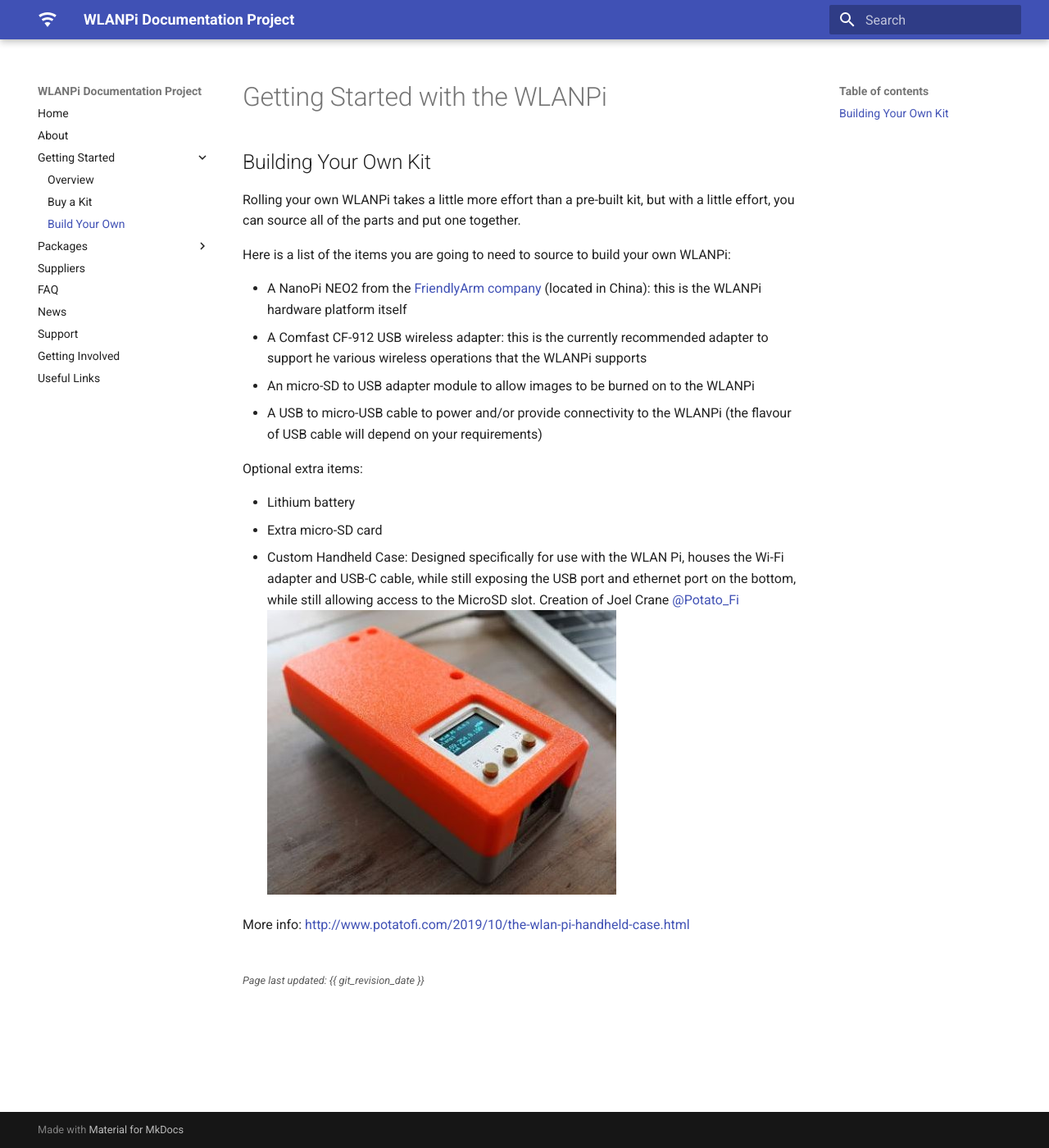
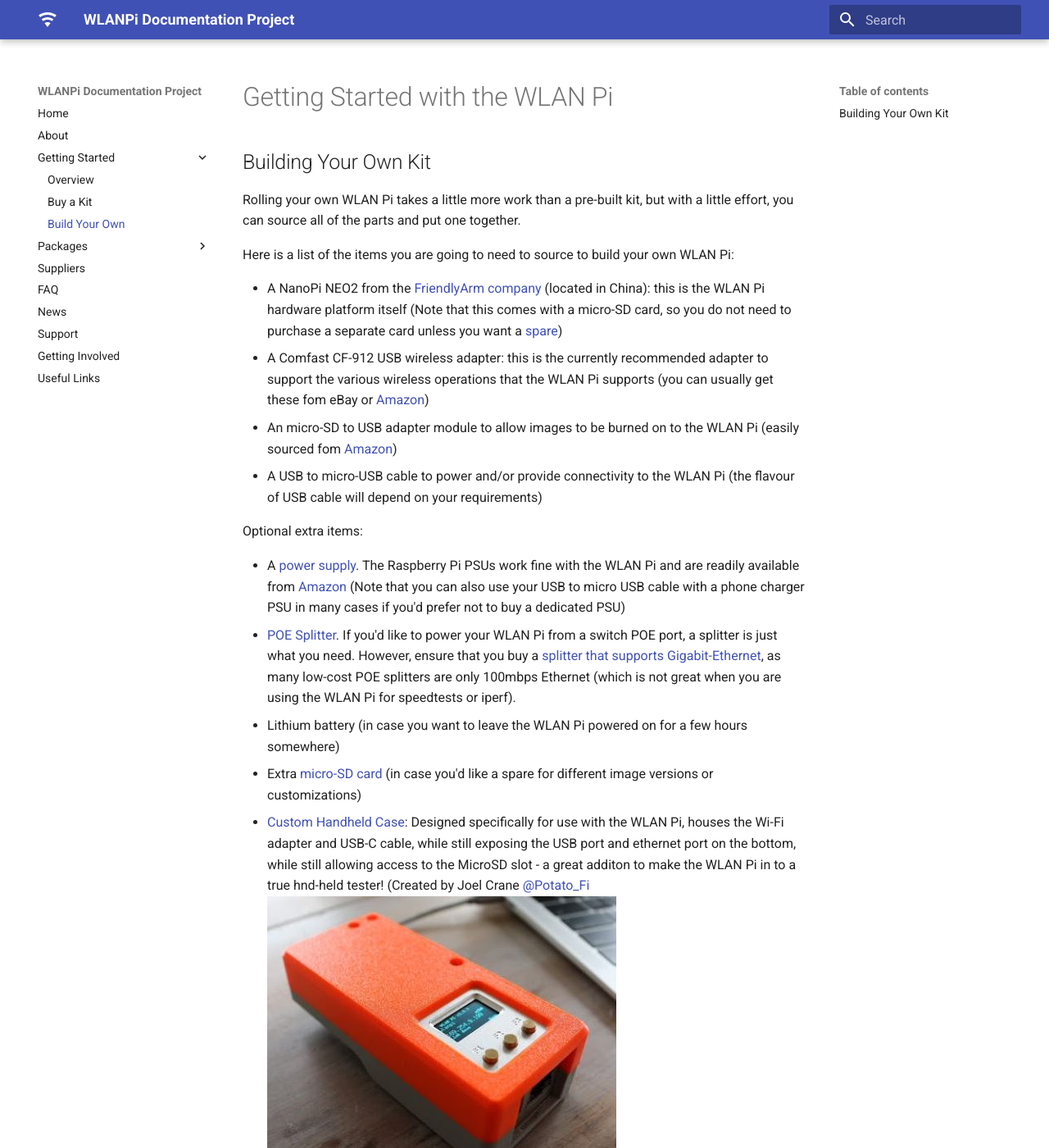
Before and after one commit to WLAN-Pi/wlanpi-documentation, an MkDocs documentation site: the page built from docs/getting_started_build_your_own.md, in a window 1280 px wide and 1400 px high. Shown: the whole window at 82% size. Built offline with MkDocs 1.6.1 and Material for MkDocs 9.7.7, drawn with Linux system fonts in a browser that asks for light colours.

Commit message:
Added new info & fixed typos

```diff
--- a/docs/getting_started_build_your_own.md
+++ b/docs/getting_started_build_your_own.md
@@ -1,24 +1,27 @@
-Title: How to get started with the WLANPi
+Title: How to get started with the WLAN Pi
 Authors: Nigel Bowden
 
-# Getting Started with the WLANPi
+# Getting Started with the WLAN Pi
 
 ## Building Your Own Kit
-Rolling your own WLANPi takes a little more effort than a pre-built kit, but with a little effort, you can source all of the parts and put one together.
+Rolling your own WLAN Pi takes a little more work than a pre-built kit, but with a little effort, you can source all of the parts and put one together.
 
-Here is a list of the items you are going to need to source to build your own WLANPi:
+Here is a list of the items you are going to need to source to build your own WLAN Pi:
 
-- A NanoPi NEO2 from the [FriendlyArm company][Friendlyarm] (located in China): this is the WLANPi hardware platform itself
-- A Comfast CF-912 USB wireless adapter: this is the currently recommended adapter to support he various wireless operations that the WLANPi supports
-- An micro-SD to USB adapter module to allow images to be burned on to the WLANPi
-- A USB to micro-USB cable to power and/or provide connectivity to the WLANPi (the flavour of USB cable will depend on your requirements)
+- A NanoPi NEO2 from the [FriendlyArm company][Friendlyarm] (located in China): this is the WLAN Pi hardware platform itself (Note that this comes with a micro-SD card, so you do not need to purchase a separate card unless you want a [spare][Micro_SD])
+- A Comfast CF-912 USB wireless adapter: this is the currently recommended adapter to support the various wireless operations that the WLAN Pi supports (you can usually get these fom eBay or [Amazon][CF912])
+- An micro-SD to USB adapter module to allow images to be burned on to the WLAN Pi (easily sourced fom [Amazon][SD_Adapter])
+- A USB to micro-USB cable to power and/or provide connectivity to the WLAN Pi (the flavour of USB cable will depend on your requirements)
+
 
 Optional extra items:
 
-- Lithium battery
-- Extra micro-SD card
-- Custom Handheld Case: Designed specifically for use with the WLAN Pi, houses the Wi-Fi adapter and USB-C cable, while still exposing the USB port and ethernet port on the bottom, while still allowing access to the MicroSD slot. Creation of Joel Crane [@Potato_Fi][Potato_Fi]
-![Custom WLANPi case](images/wlanpi_case.jpg)
+- A [power supply][Power_Supply]. The Raspberry Pi PSUs work fine with the WLAN Pi and are readily available from [Amazon][Power_Supply] (Note that you can also use your USB to micro USB cable with a phone charger PSU in many cases if you'd prefer not to buy a dedicated PSU)
+- [POE Splitter][POE_Splitter]. If you'd like to power your WLAN Pi from a switch POE port, a splitter is just what you need. However, ensure that you buy a [splitter that supports Gigabit-Ethernet][POE_Splitter], as many low-cost POE splitters are only 100mbps Ethernet (which is not great when you are using the WLAN Pi for speedtests or iperf).
+- Lithium battery (in case you want to leave the WLAN Pi powered on for a few hours somewhere)
+- Extra [micro-SD card][Micro_SD] (in case you'd like a spare for different image versions or customizations)
+- [Custom Handheld Case][Handheld_Case]: Designed specifically for use with the WLAN Pi, houses the Wi-Fi adapter and USB-C cable, while still exposing the USB port and ethernet port on the bottom, while still allowing access to the MicroSD slot - a great additon to make the WLAN Pi in to a true hnd-held tester! (Created by Joel Crane [@Potato_Fi][Potato_Fi]
+![Custom WLAN Pi case](images/wlanpi_case.jpg)
 
 More info: <http://www.potatofi.com/2019/10/the-wlan-pi-handheld-case.html>
 
@@ -28,5 +31,11 @@
 [Friendlyarm]: https://www.friendlyarm.com/index.php?route=product/product&product_id=276
 [WLPC_Store]: http://www.wlanpros.com/product-category/store/
 [Potato_Fi]: https://twitter.com/Potato_Fi
+[CF912]: https://amzn.to/2R9niFs
+[SD_Adapter]: https://amzn.to/37aXoGO
+[Micro_SD]: https://amzn.to/3ashgas
+[Handheld_Case]: https://www.wlanpros.com/shop/wlan-pi-handheld-case-kit/
+[Power_Supply]: https://amzn.to/2RzKVG2
+[POE_Splitter]: https://amzn.to/2THvK0j
 
 <small><br><i>Page last updated: {{ git_revision_date }} </i></small>
```
Also changed, not shown: docs/getting_started_buy_kit.md (+2 -2 lines).
